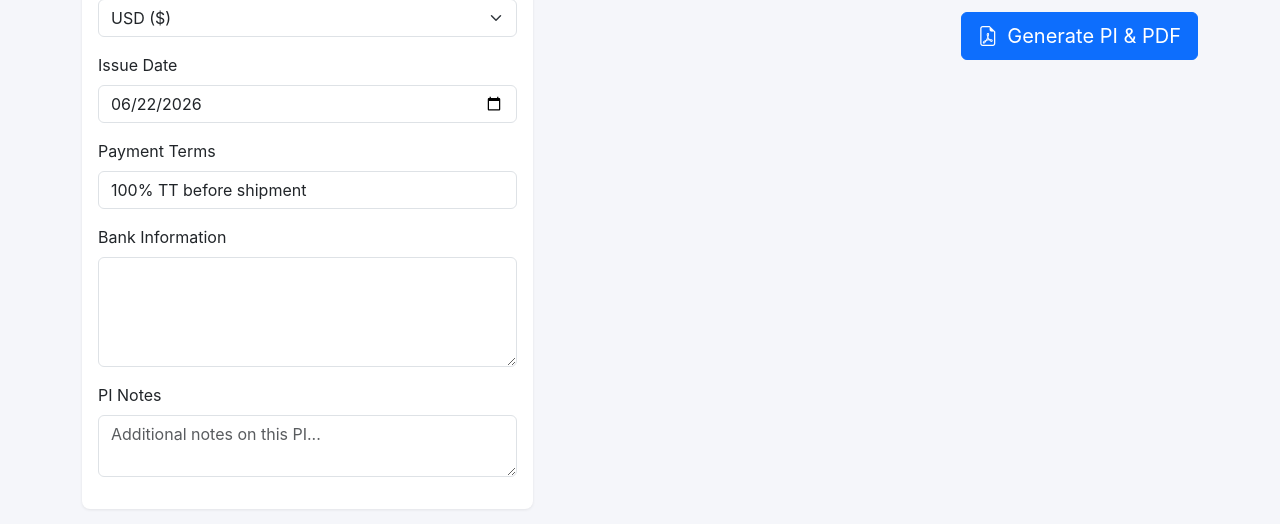
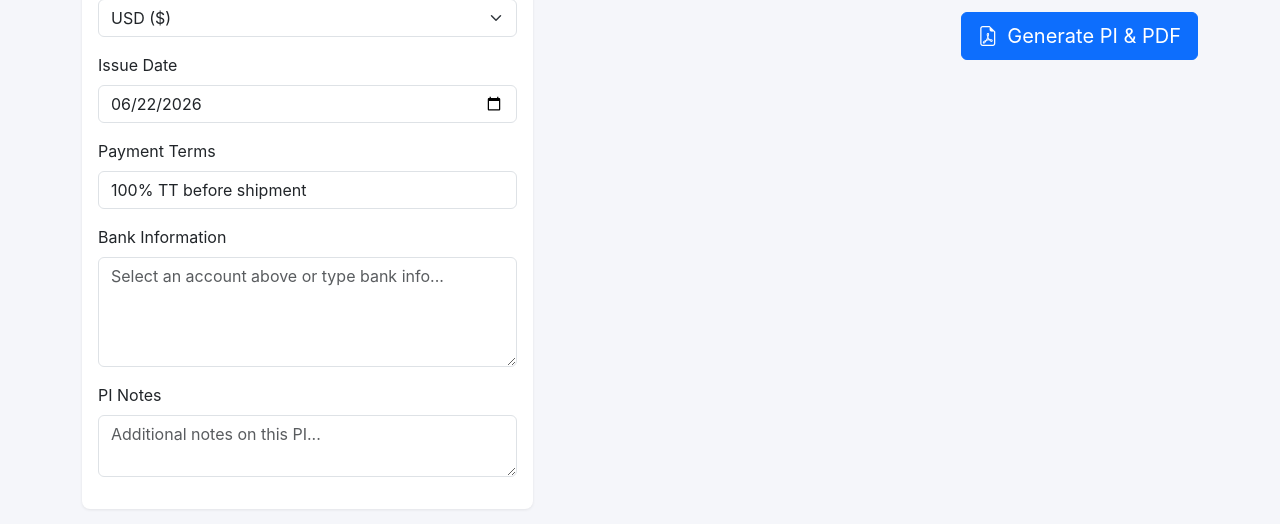
Before and after one commit to fantastic10086-commits/Myweb, a Flask app: page /pi/create in a window 1280 px wide. Shown: the part 522-1046 px from the top of the page. Run offline with Flask 3, Linux system fonts and the light colour scheme; the visitor is signed in with stand-in values (Sample User, id 1); data comes from the database, SQL or seed files in the repository; some libraries are stand-ins or nearby versions.

Commit message:
v4.0.3 — 修复账户选择报错
- bank_info textarea 不再 readonly，可选账户或手动填写
- 修复账户被删除后新建PI崩溃
- 未选账户时可正常创建PI

```diff
--- a/app.py
+++ b/app.py
@@ -967,12 +967,16 @@ def pi_create():
 
         # Create PI record
         pi_number = _generate_pi_number()
+        bank_info_from_account = ''
+        if account_id:
+            acct = Account.query.get(account_id)
+            if acct: bank_info_from_account = acct.bank_info()
         pi = PI(
             pi_number=pi_number,
             customer_id=customer_id,
             issue_date=issue_date,
             payment_terms=payment_terms or '100% TT before shipment',
-            bank_info=bank_info or (Account.query.get(account_id).bank_info() if account_id else ''),
+            bank_info=bank_info or bank_info_from_account,
             salesperson=salesperson,
             currency=currency,
             company=company,
@@ -1236,7 +1240,11 @@ def pi_edit(id):
         pi.company = company
         pi.issue_date = issue_date
         pi.payment_terms = payment_terms or '100% TT before shipment'
-        pi.bank_info = bank_info or ''
+        bank_info_from_account = ''
+        if account_id:
+            acct = Account.query.get(account_id)
+            if acct: bank_info_from_account = acct.bank_info()
+        pi.bank_info = bank_info or bank_info_from_account
         pi.total_amount = total_amount
         pi.notes = notes
 
--- a/templates/create_pi.html
+++ b/templates/create_pi.html
@@ -260,7 +260,7 @@
                     <div class="mb-3"><label class="form-label">Currency</label><select class="form-select" name="currency" id="currency_select"><option value="USD">USD ($)</option><option value="RMB">RMB (¥)</option></select></div>
                     <div class="mb-3"><label for="issue_date" class="form-label">Issue Date</label><input type="date" class="form-control" id="issue_date" name="issue_date" value="{{ today }}"></div>
                     <div class="mb-3"><label for="payment_terms" class="form-label">Payment Terms</label><input type="text" class="form-control" id="payment_terms" name="payment_terms" value="100% TT before shipment"></div>
-                    <div class="mb-3"><label class="form-label">Bank Information</label><textarea class="form-control" id="bank_info" name="bank_info" rows="4" readonly></textarea>
+                    <div class="mb-3"><label class="form-label">Bank Information</label><textarea class="form-control" id="bank_info" name="bank_info" rows="4" placeholder="Select an account above or type bank info..."></textarea>
                     <input type="hidden" name="company" id="company_hidden" value="klista"></div>
                     <div class="mb-3"><label for="notes" class="form-label">PI Notes</label><textarea class="form-control" id="notes" name="notes" rows="2" placeholder="Additional notes on this PI..."></textarea></div>
                 </div>
--- a/templates/pi_edit.html
+++ b/templates/pi_edit.html
@@ -140,7 +140,7 @@
             <div class="mb-3"><label class="form-label">Currency</label><select class="form-select" name="currency" id="currency_select"><option value="USD" {% if pi.currency == 'USD' %}selected{% endif %}>USD ($)</option><option value="RMB" {% if pi.currency == 'RMB' %}selected{% endif %}>RMB (¥)</option></select></div>
             <div class="mb-3"><label for="issue_date" class="form-label">Issue Date</label><input type="date" class="form-control" id="issue_date" name="issue_date" value="{{ pi.issue_date.strftime('%Y-%m-%d') if pi.issue_date else '' }}"></div>
             <div class="mb-3"><label for="payment_terms" class="form-label">Payment Terms</label><input type="text" class="form-control" id="payment_terms" name="payment_terms" value="{{ pi.payment_terms or '100% TT before shipment' }}"></div>
-            <div class="mb-3"><label class="form-label">Bank Information</label><textarea class="form-control" id="bank_info" name="bank_info" rows="4" readonly>{{ pi.bank_info or '' }}</textarea>
+            <div class="mb-3"><label class="form-label">Bank Information</label><textarea class="form-control" id="bank_info" name="bank_info" rows="4" placeholder="Select an account above or type bank info...">{{ pi.bank_info or '' }}</textarea>
             <input type="hidden" name="company" id="company_hidden" value="{{ pi.company or 'klista' }}"></div>
             <div class="mb-3"><label for="notes" class="form-label">PI Notes</label><textarea class="form-control" id="notes" name="notes" rows="2">{{ pi.notes or '' }}</textarea></div>
         </div></div>
```
